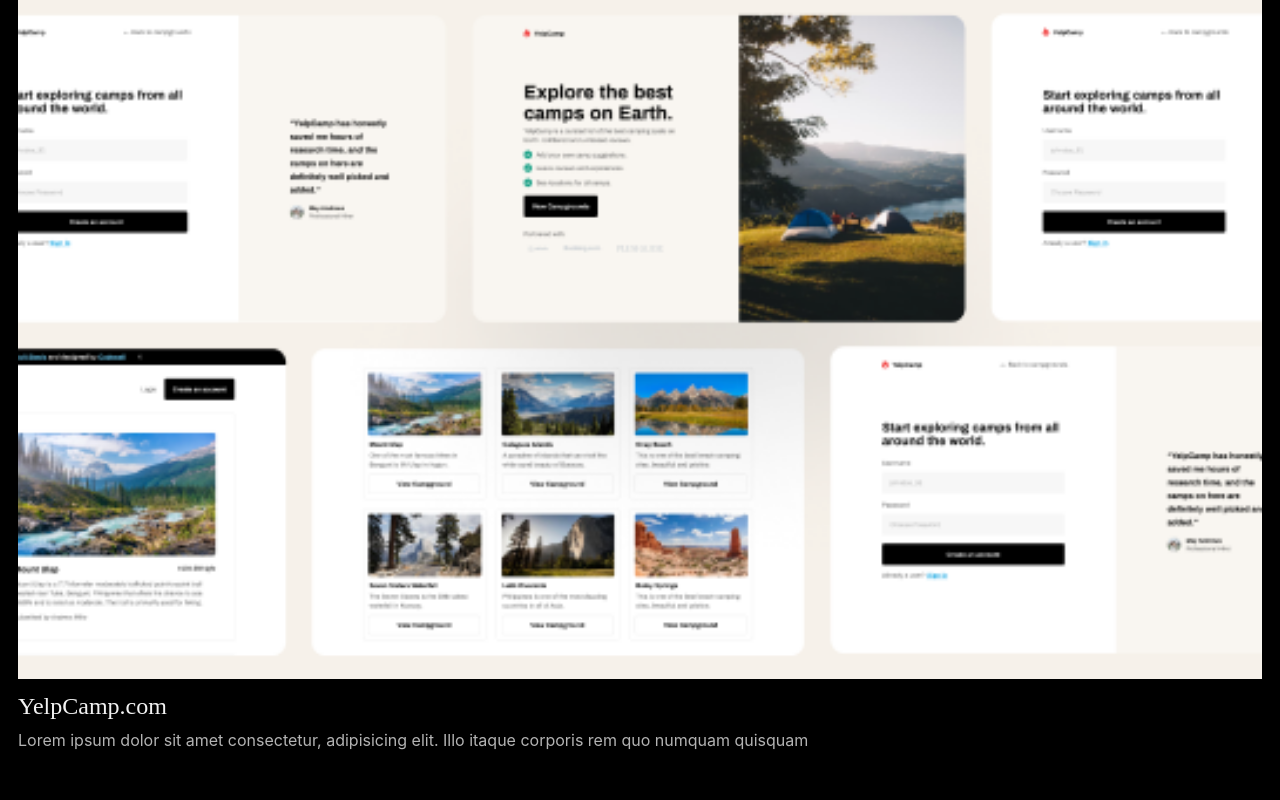
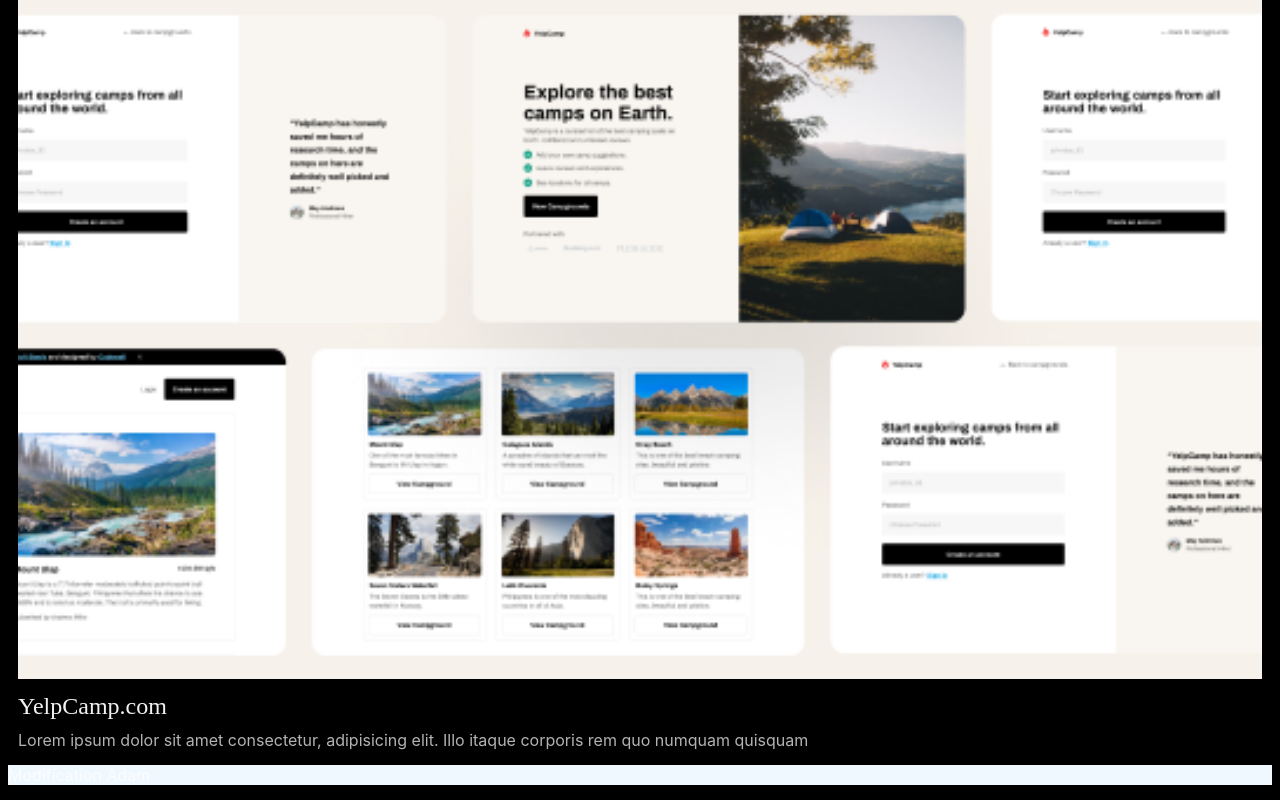
Before and after one commit to roots225/portfolio-web, a plain HTML site: page index.html in a window 1280 px wide. Shown: the part 1300-2100 px from the top of the page. Before the commit the page ends 2065 px from the top, so only its background shows below. Drawn offline with Linux system fonts and the light colour scheme.

Commit message:
Ajout du footer

```diff
--- a/css/style.css
+++ b/css/style.css
@@ -114,3 +114,8 @@ p {
 .project-item + .project-item{
   padding-top: 40px;
 }
+
+footer{
+  background-color: aliceblue;
+
+}
--- a/index.html
+++ b/index.html
@@ -138,5 +138,8 @@
       </div>
     </section>
   </main>
+  <footer>
+    <p>Modification Adam</p>
+  </footer>
 </body>
 </html>
```
